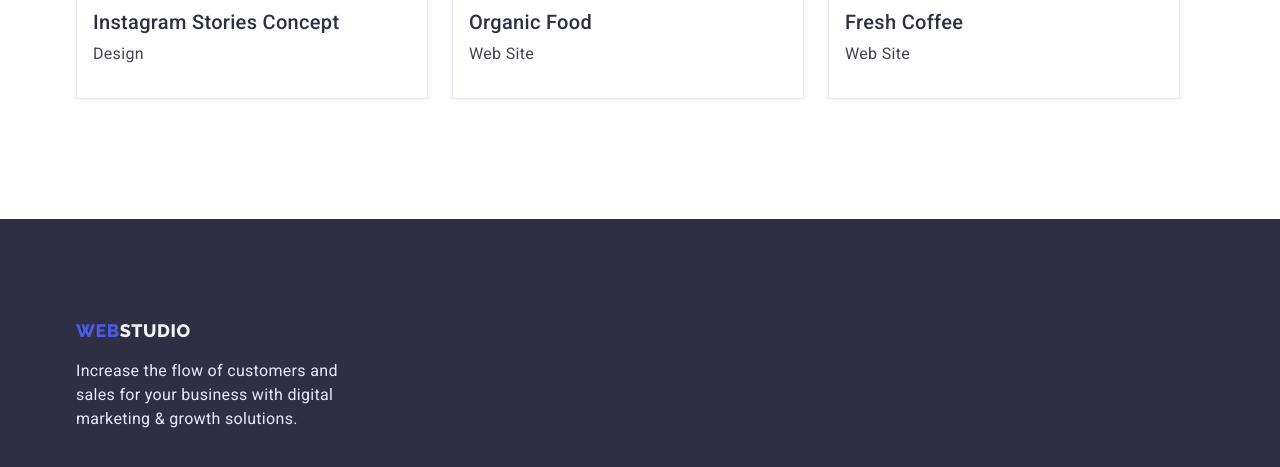
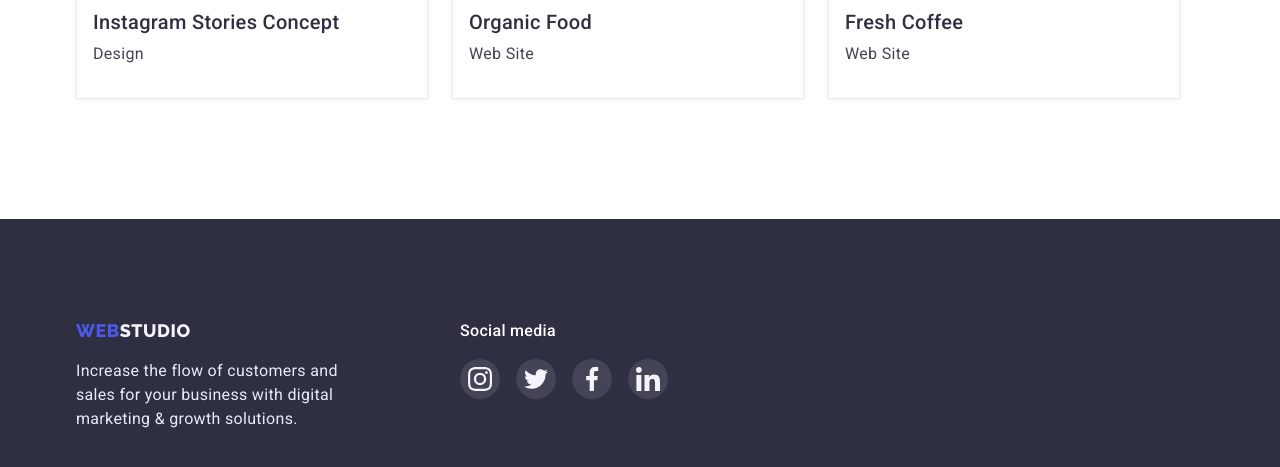
Before and after one commit to rlypovskyi/goit-markup-hw-04, a plain HTML site: page portfolio.html in a window 1280 px wide. Shown: the part 1531-1998 px from the top of the page. Drawn offline with nearby package versions, Linux system fonts and the light colour scheme.

Commit message:
Update portfolio.html

```diff
--- a/portfolio.html
+++ b/portfolio.html
@@ -178,13 +178,54 @@
 
 
     <footer class="page-footer">
-      <div class="container">
+      <div class="container footer-conteiner">
         <div class="footer-logo">
           <a class="logo link" href="./index.html">web<span class="logo-second">studio</span></a>
           <p class="text">
             Increase the flow of customers and sales for your business with digital marketing & growth solutions.
           </p>
         </div>
+
+        <div class="social">
+          <h3 class="social-text">Social media</h3>
+          <ul class="social-list">
+            <li>
+              <a class="social-link link" href aria-label=" Instagram link">
+                <svg class="social-icon" width="24" height="24">
+                  <use href="/images/icons.svg#icon-instagram"></use>
+                </svg>
+              </a>
+            </li>
+
+            <li>
+              <a class="social-link link" href aria-label=" Twitter link">
+                <svg class="social-icon" width="24" height="24">
+                  <use href="/images/icons.svg#icon-twitter"></use>
+                </svg>
+              </a>
+            </li>
+
+            <li>
+              <a class="social-link link" href aria-label=" Facebook link">
+                <svg class="social-icon" width="24" height="24">
+                  <use href="/images/icons.svg#icon-facebook"></use>
+                </svg>
+              </a>
+            </li>
+
+            <li>
+              <a class="social-link link" href aria-label=" Linkedin link">
+                <svg class="social-icon" width="24" height="24">
+                  <use href="/images/icons.svg#icon-linkedin"></use>
+                </svg>
+              </a>
+            </li>
+
+          </ul>
+        </div>
+
+
+      </div>
       </div>
 
     </footer>
```
